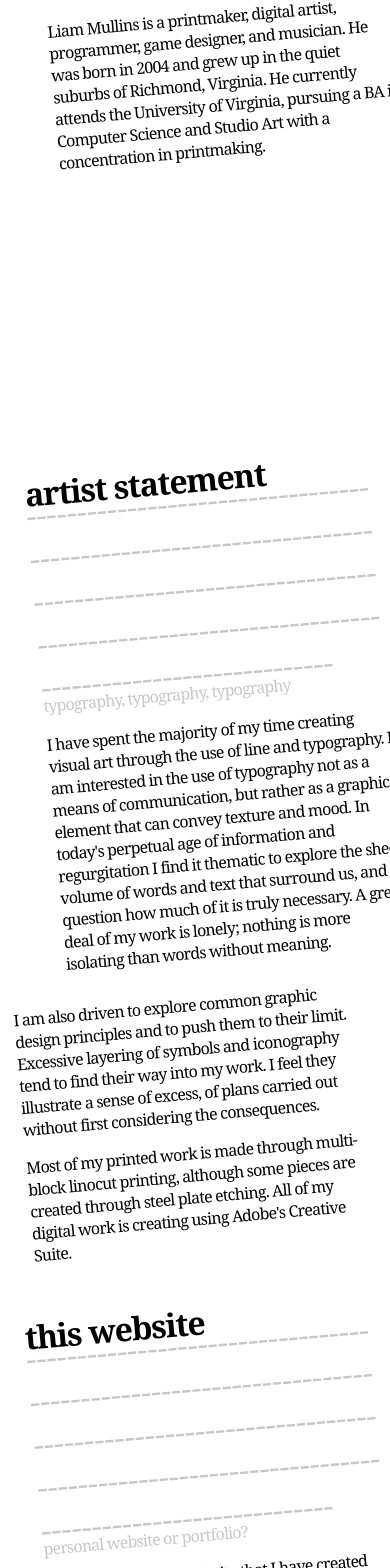
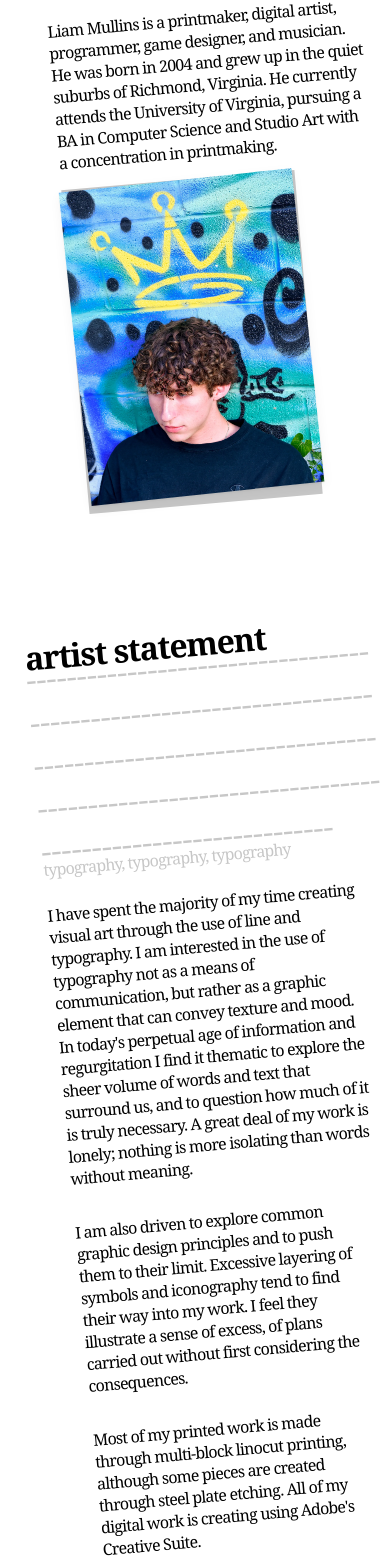
Before and after one commit to funderfuldev/liammullins.net, a React (Vite) app in the folder liammullins-net/: page /about in a window 390 px wide. Shown: the part 408-1976 px from the top of the page. Built offline with nearby package versions, Linux system fonts and the light colour scheme.

Commit message:
mobile about page looking good enough

```diff
--- a/liammullins-net/src/Footer.css
+++ b/liammullins-net/src/Footer.css
@@ -26,7 +26,7 @@
   font-size: clamp(1rem, 1vw, 2rem);
   letter-spacing: -0.05em;
   word-spacing: 0.2em;
-  width: 90vw;
+  width: 95vw;
   transform: translateX(-5vw);
   text-align: center;
   text-align-last: center;
@@ -130,6 +130,6 @@
 
   .footer p
   {
-    font-size: clamp(1rem, 1vw, 2rem);
+    font-size: 0.7rem;
   }
 }
--- a/liammullins-net/src/pages/AboutDesktop.tsx
+++ b/liammullins-net/src/pages/AboutDesktop.tsx
@@ -72,6 +72,7 @@ export default function AboutDesktop() {
                 <div style={{height: '8vw'}}></div>
                 <div style={{rotate: '-0deg'}}>
                     <p className='pageBody'>{aboutContent.thisWebsite.paragraphs[0]}</p>
+                    <p className='pageBody'>{aboutContent.thisWebsite.desktopBlurb[0]}</p>
                 </div>
             </div>
         </motion.div>
--- a/liammullins-net/src/pages/AboutMobile.tsx
+++ b/liammullins-net/src/pages/AboutMobile.tsx
@@ -1,5 +1,7 @@
 import { aboutContent } from './content/aboutContent';
 import './PagesMobile.css'
+import headShotImage from '../assets/images/about/headshot.webp';
+import guitarImage from '../assets/images/about/guitar.webp';
 
 import {motion} from 'motion/react';
 
@@ -19,39 +21,39 @@ export default function AboutMobile() {
                     <p className='pageHeaderDash'>---------------------------------------------------------------------------------------------------------------------------------------------------------------------</p>
                     <p className='pageHeaderSubtext'>{aboutContent.biography.subtitle}</p>
                     <p className='pageBody'>{aboutContent.biography.paragraphs[0]}</p>
+                    <div className='headShotImageHolder'>
+                            <motion.img
+                            animate={{opacity: 1, y: 0}}
+                            initial={{opacity: 0, y: 25, rotate: -1}}
+                            whileHover={{scale: 1.01, rotate: -2}}
+                            whileTap={{scale: 1.1, rotate: -3}}
+                            transition={{ type: 'spring', stiffness: 500, damping: 50, mass: 1 }}
+                            src={headShotImage} alt='headshot' className='headShotImage'></motion.img>
+                    </div>
+
                 </div>
             </div>
 
-            <div style={{height: '20rem'}}></div>
+            <div style={{height: '10rem'}}></div>
 
             <div className='pageHeaderContainer'>
                 <div className='pageHeaderText'><b>artist statement</b>
-                <p className='pageHeaderDash'>---------------------------------------------------------------------------------------------------------------------------------------------------------------------</p>
-                <p className='pageHeaderSubtext'>{aboutContent.artistStatement.subtitle}</p>
-                </div>
-                <div style={{height: '2rem'}}></div>
-                <div style={{rotate: '-0deg'}}>
-                    <p className='pageBody'>{aboutContent.artistStatement.paragraphs[0]}</p>
-                    <div style={{height: '0vw'}}></div>
+                    <p className='pageHeaderDash'>---------------------------------------------------------------------------------------------------------------------------------------------------------------------</p>
+                    <p className='pageHeaderSubtext'>{aboutContent.artistStatement.subtitle}</p>
+                    <p className='pageBody' >{aboutContent.artistStatement.paragraphs[0]}</p>
+                    <p className='pageBody' style={{maxWidth: '80%'}}>{aboutContent.artistStatement.paragraphs[1]}</p>
+                    <p className='pageBody' style={{maxWidth: '75%'}}>{aboutContent.artistStatement.paragraphs[2]}</p>
                 </div>
             </div>
 
-            <div className='bodyWrapper'>
-                <p className='pageBody'>{aboutContent.artistStatement.paragraphs[1]}</p>
-                <div style={{height: '0vw'}}></div>
-                <p className='pageBody'>{aboutContent.artistStatement.paragraphs[2]}</p>
-            </div>
-
-            <div style={{height: '3rem'}}></div>
+            <div style={{height: '10rem'}}></div>
 
             <div className='pageHeaderContainer'>
                 <div className='pageHeaderText'><b>this website</b>
-                <p className='pageHeaderDash'>---------------------------------------------------------------------------------------------------------------------------------------------------------------------</p>
-                <p className='pageHeaderSubtext'>{aboutContent.thisWebsite.subtitle}</p>
-                </div>
-                <div style={{height: '2rem'}}></div>
-                <div style={{rotate: '-0deg'}}>
+                    <p className='pageHeaderDash'>---------------------------------------------------------------------------------------------------------------------------------------------------------------------</p>
+                    <p className='pageHeaderSubtext'>{aboutContent.thisWebsite.subtitle}</p>
                     <p className='pageBody'>{aboutContent.thisWebsite.paragraphs[0]}</p>
+                    <p className='pageBody' style={{maxWidth: '85%'}}>{aboutContent.thisWebsite.mobileBlurb[0]}</p>
                 </div>
             </div>
         </motion.div>
--- a/liammullins-net/src/pages/PagesMobile.css
+++ b/liammullins-net/src/pages/PagesMobile.css
@@ -49,7 +49,7 @@
 
     .bodyWrapper
     {
-        width: 90%;
+        width: 85%;
         max-width: 500px;
         margin: 0 auto;
         text-align: left;
@@ -61,7 +61,7 @@
         font-family: 'Georgia';
         font-size: 1rem;
         letter-spacing: -0.05em;
-        max-width: 500px;
+        max-width: 90%;
     }
 
     .pageBody a,
@@ -76,9 +76,10 @@
     {
         display: flex;
         flex-direction: row;
-        align-items: flex-start;
+        flex-grow: 1;
         gap: 1vw;
         user-select: none;
+        width: 90%;
     }
 
     .headShotImageHolder
@@ -86,13 +87,13 @@
         color: var(--dot-default-color);
         background-color: var(--dot-default-color);
         position: relative;
-        width: 20vw;
+        width: 60vw;
         height: auto;
     }
 
     .headShotImage
     {
-        width: 20vw;
+        width: 60vw;
         height: auto;
         box-shadow:
         0 1px 2px rgba(0, 0, 0, 0.05),
@@ -104,13 +105,13 @@
         color: var(--dot-default-color);
         background-color: var(--dot-default-color);
         position: relative;
-        width: 10vw;
+
         height: auto;
     }
 
     .guitarImage
     {
-        width: 10vw;
+
         height: auto;
         box-shadow:
         0 1px 2px rgba(0, 0, 0, 0.05),
--- a/liammullins-net/src/pages/content/aboutContent.tsx
+++ b/liammullins-net/src/pages/content/aboutContent.tsx
@@ -3,7 +3,7 @@ import type { ReactNode } from 'react';
 interface AboutContent {
   biography: { subtitle: string; paragraphs: ReactNode[] };
   artistStatement: { subtitle: string; paragraphs: ReactNode[] };
-  thisWebsite: { subtitle: string; paragraphs: ReactNode[] };
+  thisWebsite: { subtitle: string; paragraphs: ReactNode[], mobileBlurb: ReactNode[], desktopBlurb: ReactNode[]};
 }
 
 export const aboutContent: AboutContent = {
@@ -24,7 +24,13 @@ export const aboutContent: AboutContent = {
   thisWebsite: {
     subtitle: 'personal website or portfolio?',
     paragraphs: [
-      <>This is my very first website that I have created from scratch. While making it, I had a dual purpose: I wanted to simulatenously house my work for professional purposes <i>and</i> keep it stylized in a way that reflects my personal aesthetic. To that end, I chose to keep the color and design minimalist. To offset that, I also made everything a little off-kilter (metaphorically and literally) to help illustrate a bit of my personal style. My hope is for people to enjoy exploring the website à la Web 2.0 while keeping it meaningfully professional.</>,
+      <>This is my very first website, ever. I created it from scratch in React, a framework I had never touched prior to this project. None of the code for this project was written by AI, although I had to consult the internet for bug fixes very frequently. While making it, I had a dual purpose: I wanted to simulatenously house my work for professional purposes <i>and</i> keep it stylized in a way that reflects my personal aesthetic. To that end, I chose to keep the color and design minimalist. To offset that, I also made everything a little off-kilter (metaphorically and literally) to help illustrate a bit of my personal style. My hope is for people to enjoy exploring the website à la Web 2.0 while keeping it meaningfully professional.</>,
     ],
+  mobileBlurb: [
+    <>Right now you're viewing the <b>mobile version</b> of the website, by the way. A lot of the design-heavier pages (like the <i>work</i> page) look completely different on desktop. I also had to limit a lot of the React Motion animations on the mobile version to avoid a lot of bugs I was running into. The content of the two versions are identical, but the desktop version is my ideal presentation.</>
+  ],
+  desktopBlurb: [
+    <>Right now you're viewing the <b>desktop version</b> of the website, by the way. A lot of the design-heavier pages (like the <i>work</i> page) simply didn't translate to mobile directly, so the layout of all the pages on the website have a separate mobile layout. I also had to limit a lot of the React Motion animations on the mobile version to avoid a lot of bugs I was running into. The content of the two versions are identical, but the desktop version is my ideal presentation.</>
+  ]
   },
 };
```
